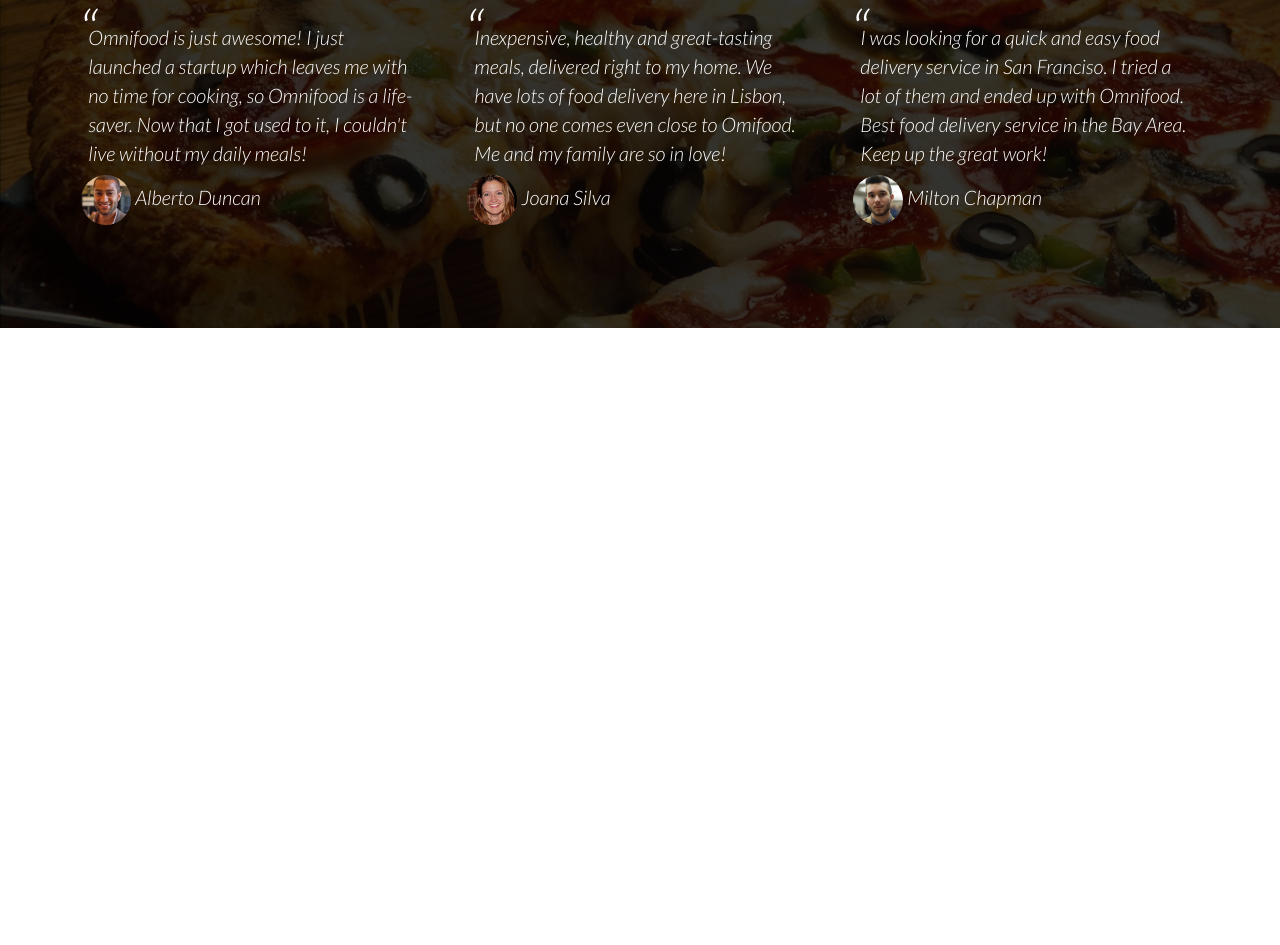
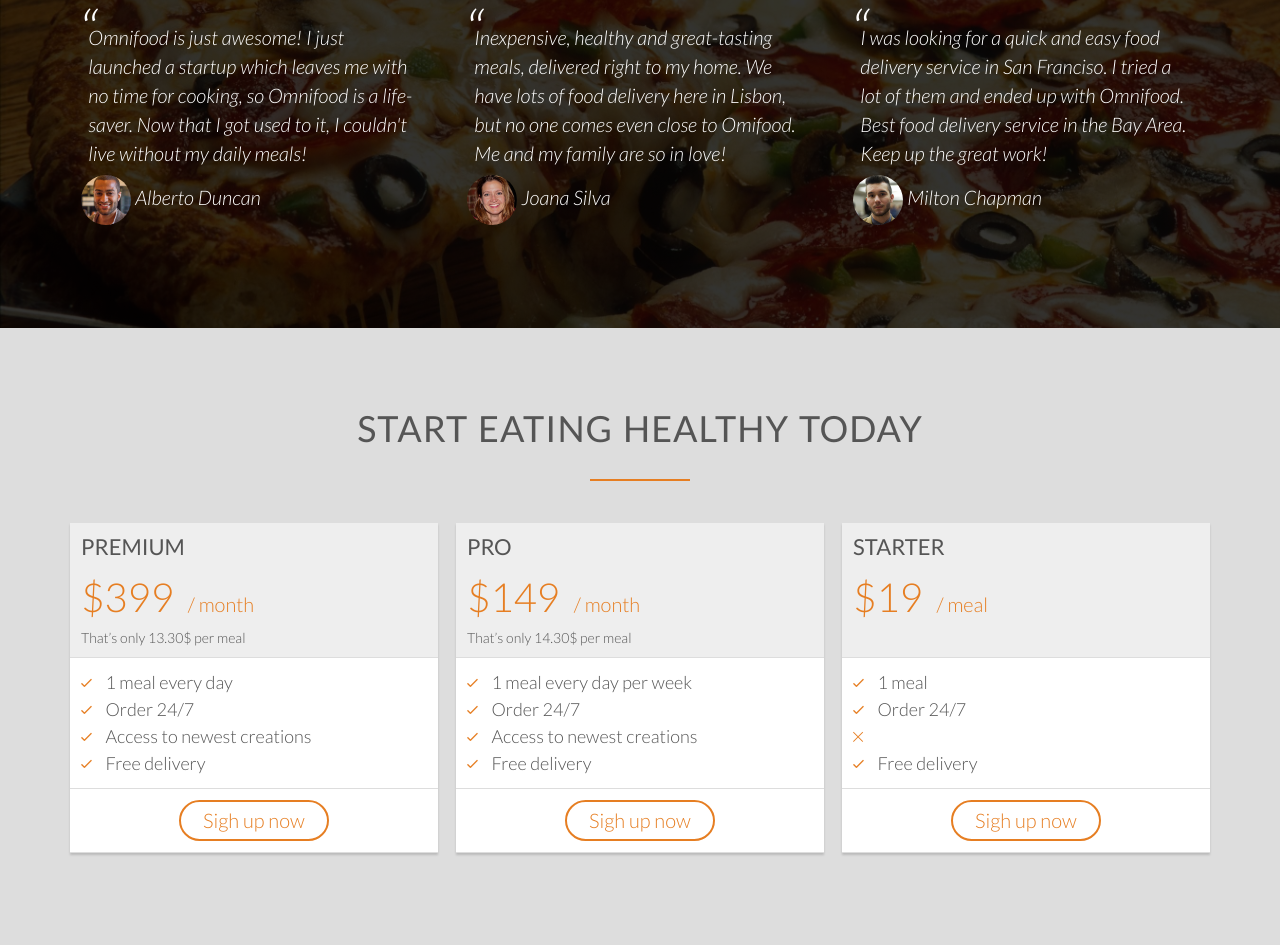
Before and after one commit to with0p/omnifood, a plain HTML site: page index.html in a window 1280 px wide. Shown: the part 3549-4494 px from the top of the page. Before the commit the page ends 3877 px from the top, so only its background shows below. Drawn offline with Linux system fonts and the light colour scheme; files whose address does not match are found by name.

Commit message:
Prices Section

```diff
--- a/index.html
+++ b/index.html
@@ -263,6 +263,112 @@
                 <cite><img src="resourses/img/customer-3.jpg"> Milton Chapman</cite>
             </div>
     </section>
+
+    <section class="section-prices">
+        <div class="row">
+            <h2>Start eating healthy today</h2>
+        </div>
+        <div class="row">
+            <div class="col span-1-of-3 box">
+                <div class="plan-price">
+                    <h3>Premium</h3>
+                    <p class="price"><span>$399</span> / month</p>
+                    <p class="meal-price">That’s only 13.30$ per meal</p>
+                </div>
+                <div class="plan-conditions">
+                    <ul class="conditions-list">
+                        <li class="condition">
+                            <i class="ion-ios-checkmark-empty"></i>
+                            1 meal every day
+
+                        </li>
+                        <li class="condition">
+                            <i class="ion-ios-checkmark-empty"></i>
+                            Order 24/7
+                        </li>
+                        <li class="condition">
+                            <i class="ion-ios-checkmark-empty"></i>
+                            Access to newest creations
+                        </li>
+                        <li class="condition">
+                            <i class="ion-ios-checkmark-empty"></i>
+                            Free delivery
+                        </li>
+                    </ul>
+                </div>
+                <div class="sign-up">
+                    <a href="#" class="btn-sign-up">
+                        Sigh up now
+                    </a>
+                </div>
+            </div>
+            <div class="col span-1-of-3 box">
+                <div class="plan-price">
+                    <h3>Pro</h3>
+                    <p class="price"><span>$149</span> / month</p>
+                    <p class="meal-price">That’s only 14.30$ per meal</p>
+                </div>
+                <div class="plan-conditions">
+                    <ul class="conditions-list">
+                        <li class="condition">
+                            <i class="ion-ios-checkmark-empty"></i>
+                            1 meal every day per week
+                        </li>
+                        <li class="condition">
+                            <i class="ion-ios-checkmark-empty"></i>
+                            Order 24/7
+                        </li>
+                        <li class="condition">
+                            <i class="ion-ios-checkmark-empty"></i>
+                            Access to newest creations
+                        </li>
+                        <li class="condition">
+                            <i class="ion-ios-checkmark-empty"></i>
+                            Free delivery
+                        </li>
+                    </ul>
+                </div>
+                <div class="sign-up">
+                    <a href="#" class="btn-sign-up">
+                        Sigh up now
+                    </a>
+                </div>
+            </div>
+            <div class="col span-1-of-3 box">
+                <div class="plan-price">
+                    <h3>Starter</h3>
+                    <p class="price"><span>$19</span> / meal</p>
+                    <p class="meal-price">&nbsp;</p>
+
+                </div>
+                <div class="plan-conditions">
+                    <ul class="conditions-list">
+                        <li class="condition">
+                            <i class="ion-ios-checkmark-empty"></i>
+                            1 meal
+                        </li>
+                        <li class="condition">
+                            <i class="ion-ios-checkmark-empty"></i>
+                            Order 24/7
+                        </li>
+                        <li class="condition">
+                            <i class="ion-ios-close-empty"></i>
+                        </li>
+                        <li class="condition">
+                            <i class="ion-ios-checkmark-empty"></i>
+                            Free delivery
+                        </li>
+                    </ul>
+                </div>
+                <div class="sign-up">
+                    <a href="#" class="btn-sign-up">
+                        Sigh up now
+                    </a>
+                </div>
+            </div>
+        </div>
+
+    </section>
 </body>
 
 </html>
--- a/resourses/css/style.css
+++ b/resourses/css/style.css
@@ -196,7 +196,7 @@
 
 }
 
-.box p{
+.section-features .box p{
     font-size: 90%;
     line-height: 150%;
 }
@@ -386,12 +386,6 @@
     left: -3px;
 }
 
-.section-testimonials cite {
-    /* font-style: italic;
-    line-height: 90%;
-    margin-top: 25px; */
-
-    }
 
 .section-testimonials cite img {
     height: 50px;
@@ -399,6 +393,79 @@
     vertical-align: middle;
 }
 
+/* prices */
+.section-prices {
+    background-color: #ddd;
+
+}
+.section-prices .box {
+    background-color: #fff;
+    padding: 0;
+    box-shadow: 0 2px 2px #bbb;
+}
+
+.section-prices .box div {
+    border-bottom: solid 1px #ddd;
+    padding: 3%;
+
+}
+
+.plan-price {
+    background-color: #eee;
+    height: 30%;
+}
+
+
+.price {
+    color: var(--main-orange-color);
+    margin-bottom: 10px;
+}
+
+.price span{
+    font-size: 200%;
+    margin-right: 10px;
+}
+
+
+.meal-price {
+    font-size: 70%;
+}
+
+.conditions-list {
+    list-style-type: none;
+    font-size: 90%;
+    line-height: 150%;
+    vertical-align: top;
+}
+
+.condition i {
+    color: var(--main-orange-color);
+    font-size: 150%;
+    margin-right: 10px;
+    line-height: 100%;
+    vertical-align: bottom;
+}
+
+.btn-sign-up:link,
+.btn-sign-up:visited{
+    margin: 0 auto;
+    display: block;
+    width: 150px;
+    text-align: center;
+    text-decoration: none;
+    color: var(--main-orange-color);
+    border: solid 2px var(--main-orange-color);
+    border-radius: 50px;
+    padding: 2%;
+    transition: color 0.2s, background-color 0.2s ;
+}
+
+.btn-sign-up:hover,
+.btn-sign-up:active {
+    color: #fff;
+    background-color: var(--main-orange-color);
+
+}
 
 /* Icons */
 .icon-big {
```
